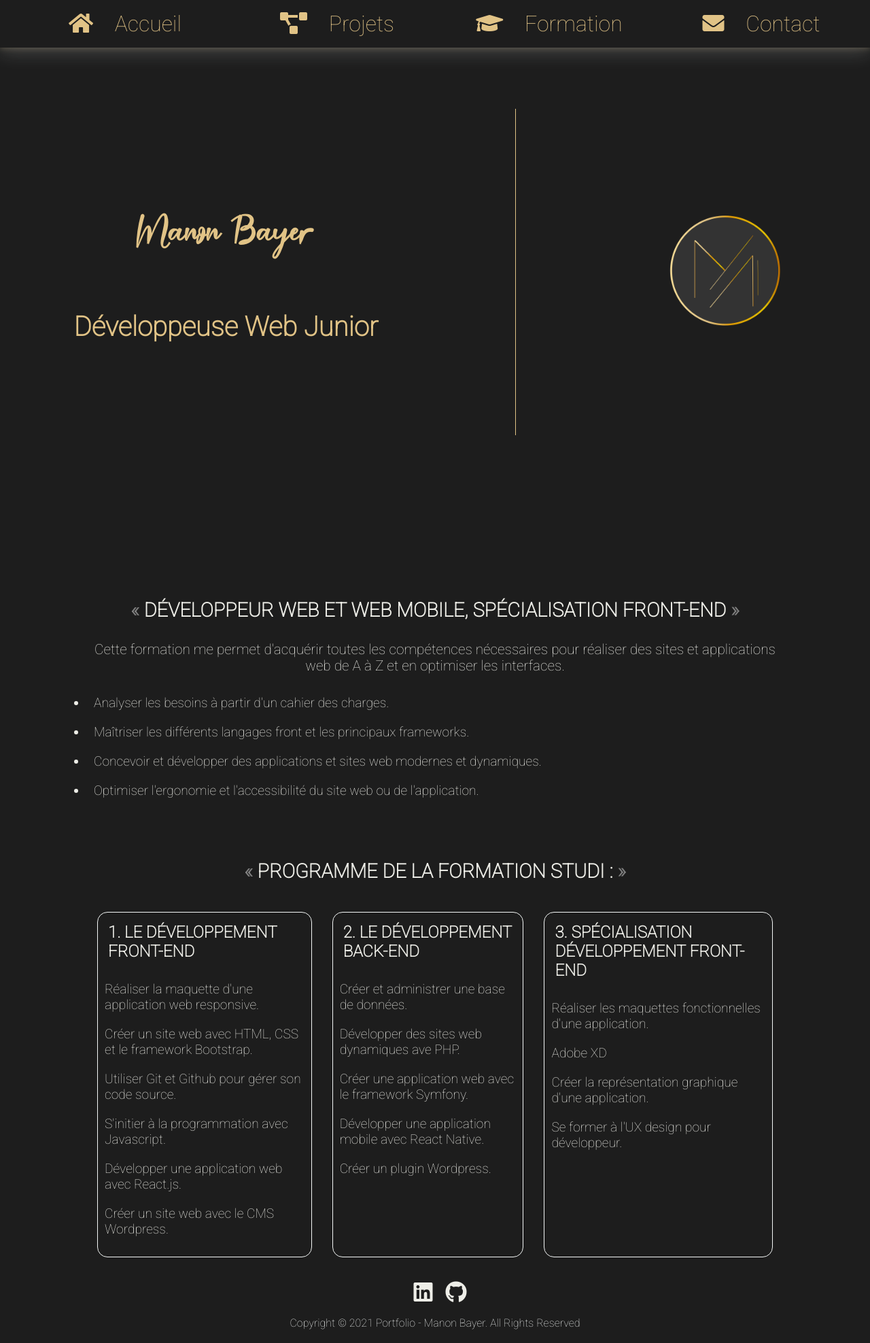
After one commit to ManonDev/portfolio, a PHP site: page /more.html in a window 1280 px wide. The commit adds this page. Shown: the whole page at 68% size. Run offline with PHP 8.4, Linux system fonts and the light colour scheme; some libraries are stand-ins or nearby versions.

Commit message:
add file on the more page

```diff
--- a/design/styles.css
+++ b/design/styles.css
@@ -59,6 +59,12 @@ h3 {
 h3:after {
     content : " »";
     color: gray;
+}
+
+h4 {
+    font-size: 1.5em;
+    text-transform: uppercase;
+    margin: inherit;
 }
 
 a {
@@ -271,6 +277,30 @@ button:hover {
     font-size: 2rem;
 }
 
+/* PROGRAMME */
+#program {
+    display: flex;
+    justify-content: space-between;
+}
+
+.program {
+    margin : 15px;
+    border: solid var(--white-color) 1px;
+    border-radius: 15px;
+}
+
+.program-text {
+    font-size: 1.2em;
+    padding: 0;
+}
+
+.list {
+    list-style: none;
+}
+
+.program-text li {
+    padding: 10px;
+}
 
 
 /* CONTACT */
@@ -361,6 +391,8 @@ footer {
     .formation { width: 100%; margin: 15px auto; }
     .formation img { width : 100%; min-width: auto; height: auto; }
     .formation .picture-formation { width : 100%; ; height: auto; }
+    /* PROGRAM */
+    #program { flex-direction: column; }
     /* FOOTER */
     #copyright span { display: block;}
 }
--- a/formation.html
+++ b/formation.html
@@ -67,7 +67,7 @@
                     <div class="text-formation">
                         <p class="title">Développement web et web mobile</p>
                         <p class="text">Titre professionnel RNCP Bac +2 (en cours)</p>
-                        <a href="#">
+                        <a href="more.html#program">
                             <button type="button" id="more">En savoir plus</button>
                         </a>
                     </div>
--- /dev/null
+++ b/more.html
@@ -0,0 +1,116 @@
+<!DOCTYPE html>
+<html lang="fr">
+<head>
+    <meta charset="UTF-8">
+    <meta http-equiv="X-UA-Compatible" content="IE=edge">
+    <meta name="viewport" content="width=device-width, initial-scale=1.0">
+    <link href="./design/styles.css" rel="stylesheet">
+    <link rel="preconnect" href="https://fonts.gstatic.com">
+    <link href="https://fonts.googleapis.com/css2?family=Open+Sans+Condensed:wght@300&family=Roboto:wght@100&display=swap" rel="stylesheet">
+    <link rel="stylesheet" href="https://pro.fontawesome.com/releases/v5.10.0/css/all.css" integrity="sha384-AYmEC3Yw5cVb3ZcuHtOA93w35dYTsvhLPVnYs9eStHfGJvOvKxVfELGroGkvsg+p" crossorigin="anonymous"/>
+    <link rel="icon" type="image/ico" href="pictures/favicon.ico"/>
+    <title>Manon Bayer | DevFE</title>
+</head>
+
+<body>
+    <!--HEADER-->
+    <header>
+        <div>
+            <h1>Manon Bayer</h1>
+            <h2>Développeuse Web Junior</h2>
+        </div>
+        <span class="separator"></span>
+        <div>
+            <img src="pictures/logo.png" alt="logo" id="logo" title="Mon logo">
+        </div>
+    </header>
+    <!--NAV-->
+    <nav class="navbar">
+        <ul class="navbar-menu">
+            <li class="navbar-item">
+                <a class="navbar-link" href="index.html" title="Aller à l'accueil">
+                    <i class="fas fa-home navbar-icon"></i>
+                    <span class="navbar-title">Accueil</span>
+                </a>
+            </li>
+            <li class="navbar-item">
+                <a class="navbar-link" href="index.html#projets"  title="Mes projets">
+                    <i class="fas fa-project-diagram navbar-icon"></i>
+                    <span class="navbar-title">Projets</span>
+                </a>
+            </li>
+            <li class="navbar-item">
+                <a class="navbar-link" href="formation.html#formations" title="Formation">
+                    <i class="fas fa-graduation-cap navbar-icon"></i>
+                    <span class="navbar-title">Formation</span>
+                </a>
+            </li>
+            <li class="navbar-item">
+                <a class="navbar-link" href="#contact" title="Me contacter">
+                    <i class="fas fa-envelope navbar-icon"></i>
+                    <span class="navbar-title">Contact</span>
+                </a>
+            </li>
+        </ul>
+    </nav>
+
+    <div class="contener">
+        <h3>Développeur web et web mobile, spécialisation Front-end</h3>
+        <p>
+        Cette formation me permet d'acquérir toutes les compétences nécessaires pour réaliser des sites et
+        applications web de A à Z et en optimiser les interfaces.
+        </p>
+        <ul class="program-text">
+            <li>Analyser les besoins à partir d'un cahier des charges.</li>
+            <li>Maîtriser les différents langages front et les principaux frameworks.</li>
+            <li>Concevoir et développer des applications et sites web modernes et dynamiques.</li>
+            <li>Optimiser l'ergonomie et l'accessibilité du site web ou de l'application.</li>
+        </ul>
+        <h3>Programme de la formation STUDI :</h3>
+        <div id="program">
+            <section class="program">
+                <h4>1. Le développement Front-End</h4>
+                <ul class="program-text list">
+                    <li>Réaliser la maquette d'une application web responsive.</li>
+                    <li>Créer un site web avec HTML, CSS et le framework Bootstrap.</li>
+                    <li>Utiliser Git et Github pour gérer son code source.</li>
+                    <li>S'initier à la programmation avec Javascript.</li>
+                    <li>Développer une application web avec React.js.</li>
+                    <li>Créer un site web avec le CMS Wordpress.</li>
+                </ul>
+            </section>
+            <section class="program">
+                <h4>2. Le développement Back-End</h4>
+                <ul class="program-text list">
+                    <li>Créer et administrer une base de données.</li>
+                    <li>Développer des sites web dynamiques ave PHP.</li>
+                    <li>Créer une application web avec le framework Symfony.</li>
+                    <li>Développer une application mobile avec React Native.</li>
+                    <li>Créer un plugin Wordpress.</li>
+                </ul>
+            </section>
+            <section class="program">
+                <h4>3. Spécialisation développement Front-End</h4>
+                <ul class="program-text list">
+                    <li>Réaliser les maquettes fonctionnelles d'une application.</li>
+                    <li>Adobe XD</li>
+                    <li>Créer la représentation graphique d'une application.</li>
+                    <li>Se former à l'UX design pour développeur.</li>
+                </ul>
+            </section>
+        </div>
+    </div>
+    <!--FOOTER-->
+    <footer>
+        <div id="link">
+            <a href="https://www.linkedin.com/in/manon-bayer-dev/" target="_blank"><i class="fab fa-linkedin"></i></a>
+            <a href="https://github.com/ManonDev" target="_blank"><i class="fab fa-github"></i></a>
+          </div>
+        <div id="copyright">
+            <span>Copyright &copy; 2021 Portfolio - Manon Bayer.</span>
+            <span>All Rights Reserved</span>
+        </div>
+    </footer>
+
+</body>
+</html>
```
